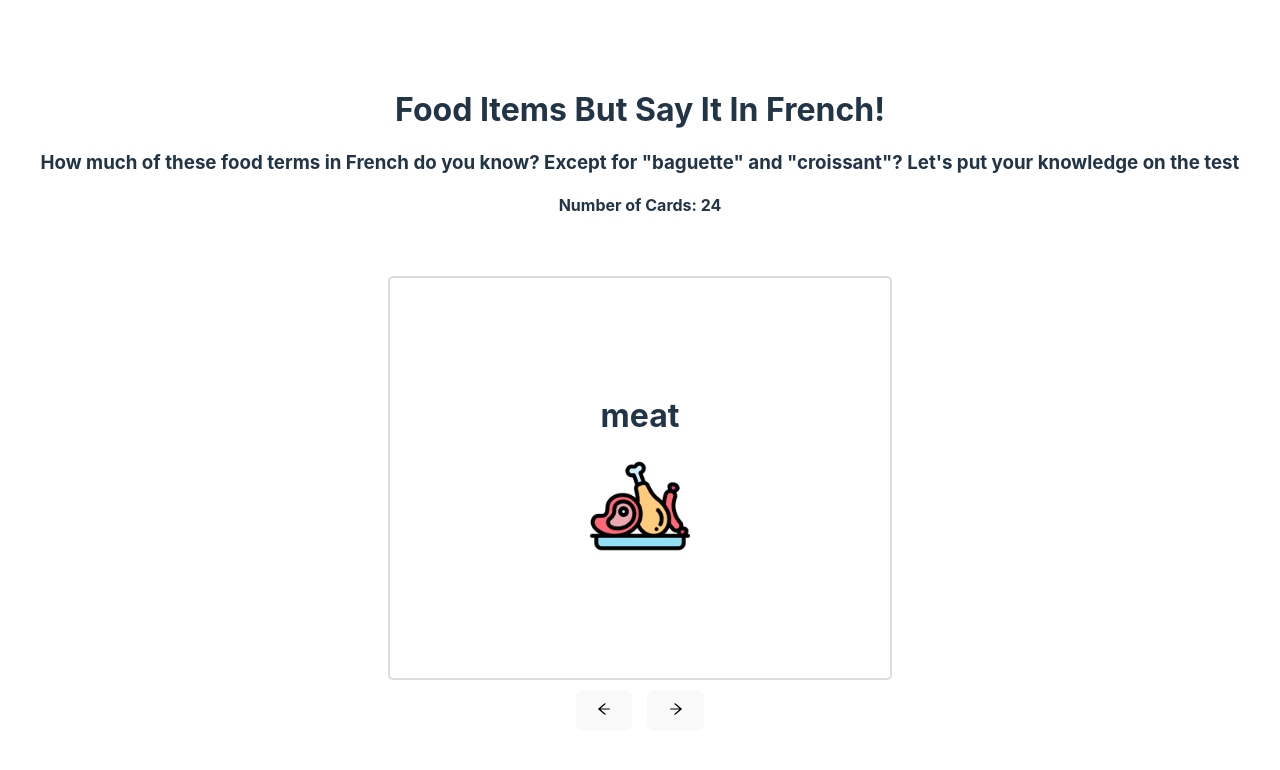
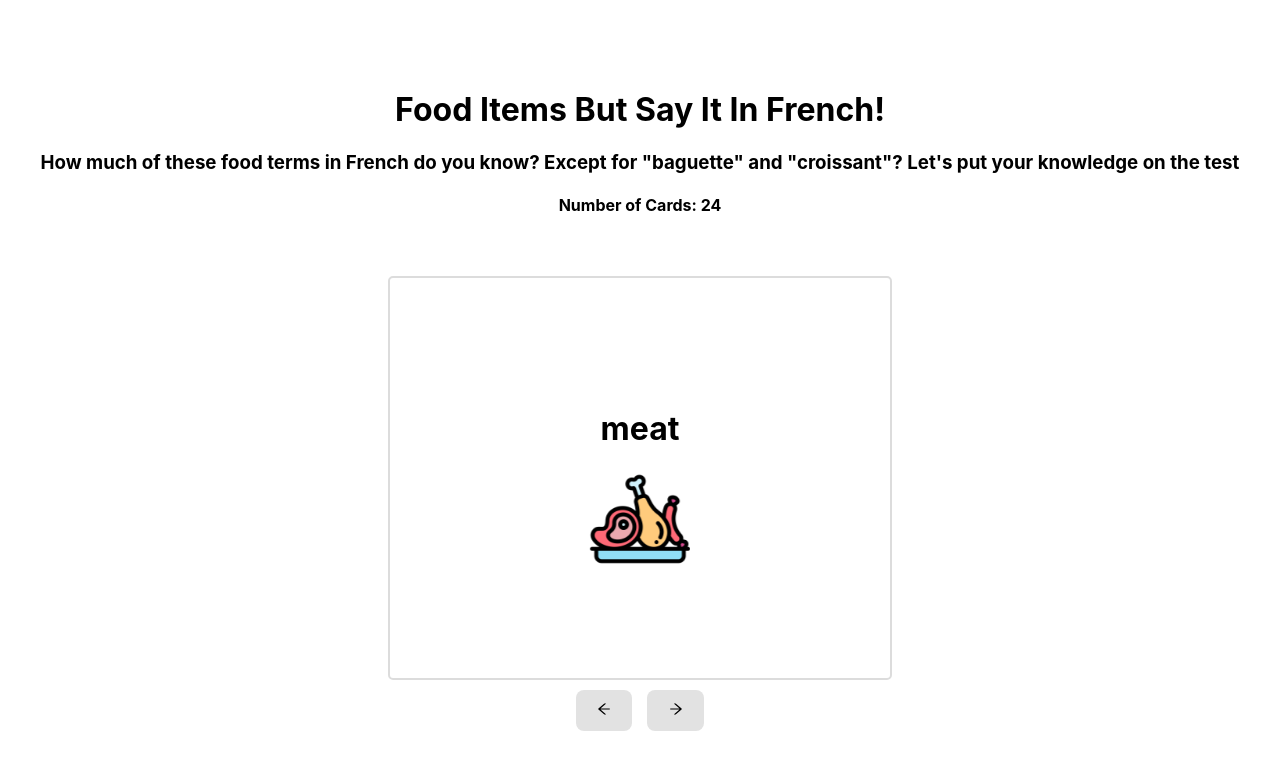
Before and after one commit to HafsaSarker/Project_2, a React (Vite) app in the folder flashcards/: page / in a window 1280 px wide. Shown: the top 770 px of the page. Built offline with nearby package versions, Linux system fonts and the light colour scheme.

Commit message:
add flashcard flip animation

```diff
--- a/flashcards/src/App.css
+++ b/flashcards/src/App.css
@@ -10,12 +10,12 @@
   justify-content: center;
   align-items: center;
 }
-.card-container > .front > img {
+
+.card-container > img {
   width: 100px;
   height: 100px;
   object-fit: cover;
 }
-
 .card-container {
   margin-top: 40px;
   display: flex;
@@ -27,7 +27,16 @@
   height: 400px;
   width: 500px;
   cursor: pointer;
+  perspective: 1000px;
+  background-color: transparent;
+  transition: transform 0.4s;
+  transform-style: preserve-3d;
 }
+.card-container:active {
+  transform: rotateX(180deg);
+  transform: rotateY(180deg);
+}
+
 .btn-container{
   margin-top: 10px;
   display: flex;
--- a/flashcards/src/App.jsx
+++ b/flashcards/src/App.jsx
@@ -31,8 +31,8 @@ function App() {
 
       <div className="card-component" onClick={showBack}>
         <Card
-          question = {question}
-          answer = {isNotFlipped ? " " : answer}
+          img = {question}
+          cardText = {isNotFlipped ? question : answer}
         />
       </div>
 
--- a/flashcards/src/components/Card.jsx
+++ b/flashcards/src/components/Card.jsx
@@ -3,13 +3,8 @@ const Card = (props) => {
 
     return(
         <div className="card-container">
-                <div className="front">
-                <h1>{props.question}</h1>
-                <img src={`${props.question}.png`} />
-            </div>
-            <div className="back">
-                <h1>{props.answer}</h1>
-            </div>
+            <h1>{props.cardText}</h1>
+            <img src={`${props.img}.png`} />
         </div>
     )
 }
--- a/flashcards/src/index.css
+++ b/flashcards/src/index.css
@@ -22,7 +22,7 @@ button {
   transition: border-color 0.25s;
 }
 button:hover {
-  border-color: #646cff;
+  border-color: #d1d0d0;;
 }
 button:focus,
 button:focus-visible {
@@ -30,14 +30,8 @@ button:focus-visible {
 }
 
 @media (prefers-color-scheme: light) {
-  :root {
-    color: #213547;
-    background-color: #ffffff;
-  }
-  a:hover {
-    color: #747bff;
-  }
+
   button {
-    background-color: #f9f9f9;
+    background-color: #e2e2e2;
   }
 }
```
